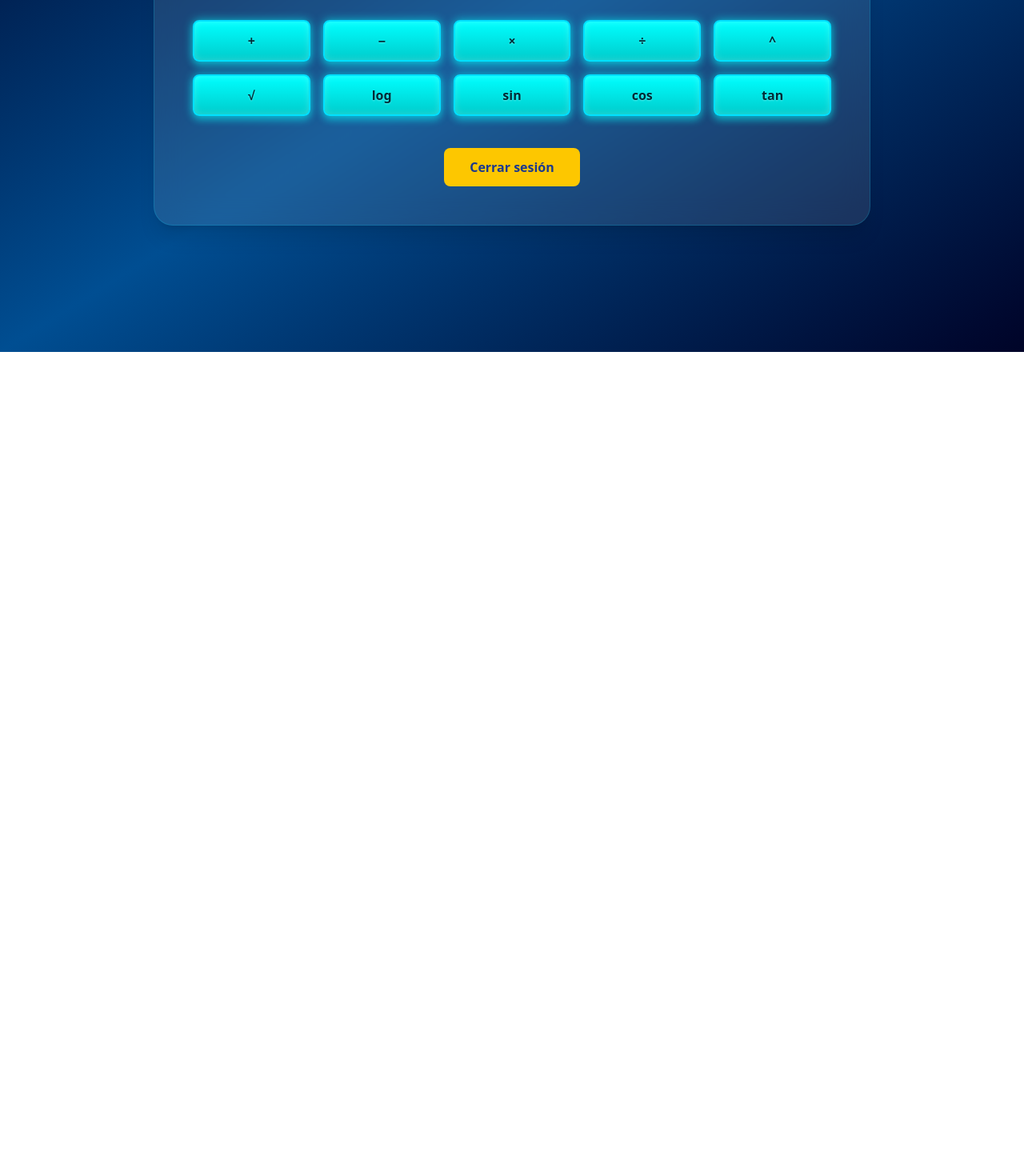
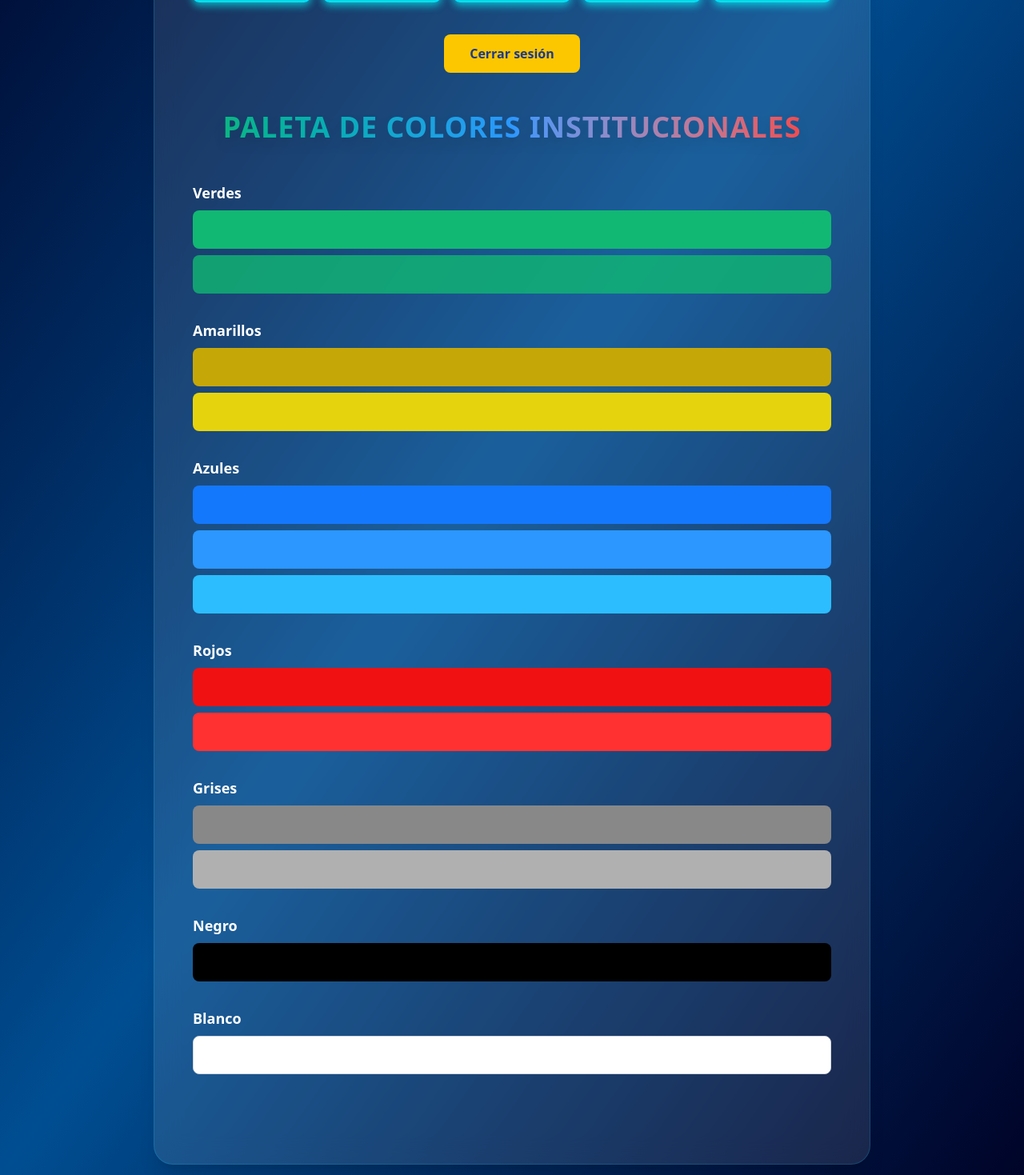
Before and after one commit to SESIC-IDE/LOGINFRONT, a Vue app: page /calculadora in a window 1280 px wide. Shown: the part 360-1829 px from the top of the page at 80% size. Before the commit the page ends 800 px from the top, so only its background shows below. Built offline with nearby package versions, Linux system fonts and the light colour scheme; sample sign-in values are in the browser's storage.

Commit message:
VISTA CALCULADORA SE AGREGO BARRAS DE COLORES INSTITUCIONALES

```diff
--- a/src/components/Calculadora.vue
+++ b/src/components/Calculadora.vue
@@ -1,7 +1,7 @@
 <template>
   <div class="min-h-screen flex items-center justify-center p-4 font-sans bg-gradient-to-br from-[#000428] via-[#004e92] to-[#000428]">
 
-    <!-- Vista Móvil -->
+        <!-- Vista Móvil -->
     <div
       v-if="isMobile"
       class="mobile-glow border border-blue-400/30 bg-white/10 backdrop-blur-md text-white p-6 w-full max-w-sm rounded-2xl shadow-2xl space-y-6 transition duration-300 ease-in-out hover:shadow-blue-400/40"
@@ -61,8 +61,67 @@
           Cerrar sesión
         </button>
       </div>
+      <!-- Barras de colores personalizados -->
+       <div class="w-full text-center my-12">
+  <h2 class="text-4xl font-extrabold tracking-wide text-transparent bg-clip-text bg-gradient-to-r from-[#11b873] via-[#2b97ff] to-[#ff3131] drop-shadow-xl">
+    PALETA DE COLORES INSTITUCIONALES
+  </h2>
+</div>
+
+<div class="w-full max-w-5xl space-y-8 mb-16">
+  <!-- Verdes -->
+  <div class="space-y-2 group">
+    <div class="text-white font-semibold text-lg">Verdes</div>
+    <div class="color-bar bg-[#11b873]" title="#11b873 (600)"></div>
+    <div class="color-bar bg-[#11b873] opacity-80" title="#11b873 (500)"></div>
+  </div>
+
+  <!-- Amarillos -->
+  <div class="space-y-2 group">
+    <div class="text-white font-semibold text-lg">Amarillos</div>
+    <div class="color-bar bg-[#c6a708]" title="#c6a708 (600)"></div>
+    <div class="color-bar bg-[#e5d40d]" title="#e5d40d (500)"></div>
+  </div>
+
+  <!-- Azules -->
+  <div class="space-y-2 group">
+    <div class="text-white font-semibold text-lg">Azules</div>
+    <div class="color-bar bg-[#1478fc]" title="#1478fc (600)"></div>
+    <div class="color-bar bg-[#2b97ff]" title="#2b97ff (500)"></div>
+    <div class="color-bar bg-[#2cbdff]" title="#2cbdff (400)"></div>
+  </div>
+
+  <!-- Rojos -->
+  <div class="space-y-2 group">
+    <div class="text-white font-semibold text-lg">Rojos</div>
+    <div class="color-bar bg-[#f01212]" title="#f01212 (600)"></div>
+    <div class="color-bar bg-[#ff3131]" title="#ff3131 (500)"></div>
+  </div>
+
+  <!-- Grises -->
+  <div class="space-y-2 group">
+    <div class="text-white font-semibold text-lg">Grises</div>
+    <div class="color-bar bg-[#888888]" title="#888888 (400)"></div>
+    <div class="color-bar bg-[#b0b0b0]" title="#b0b0b0 (300)"></div>
+  </div>
+
+  <!-- Negro -->
+  <div class="space-y-2 group">
+    <div class="text-white font-semibold text-lg">Negro</div>
+    <div class="color-bar bg-[#000000]" title="#000000 (950)"></div>
+  </div>
+
+  <!-- Blanco -->
+  <div class="space-y-2 group">
+    <div class="text-white font-semibold text-lg">Blanco</div>
+    <div class="color-bar bg-[#ffffff] border border-gray-300" title="#ffffff (50)"></div>
+  </div>
+</div>
+
     </div>
+
   </div>
+
 </template>
 
 <script setup>
@@ -146,6 +205,16 @@ const logout = async () => {
 </script>
 
 <style scoped>
+.color-bar {
+  height: 3rem;
+  border-radius: 0.5rem;
+  transition: transform 0.3s, box-shadow 0.3s;
+  cursor: pointer;
+}
+.color-bar:hover {
+  transform: scale(1.02);
+  box-shadow: 0 0 20px rgba(255, 255, 255, 0.4), 0 0 10px currentColor;
+}
 .btn-glow {
   background: linear-gradient(to bottom, #0ff, #0cc);
   color: #002b36;
```
